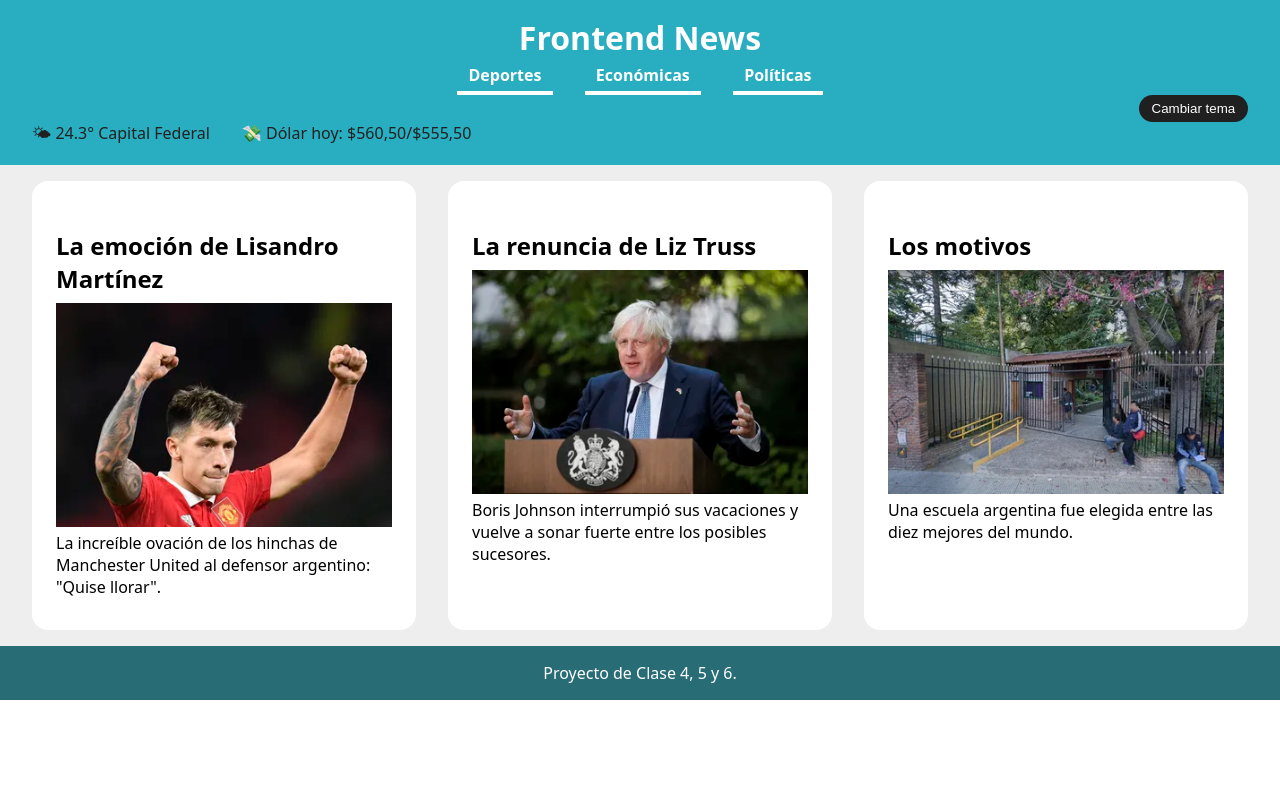
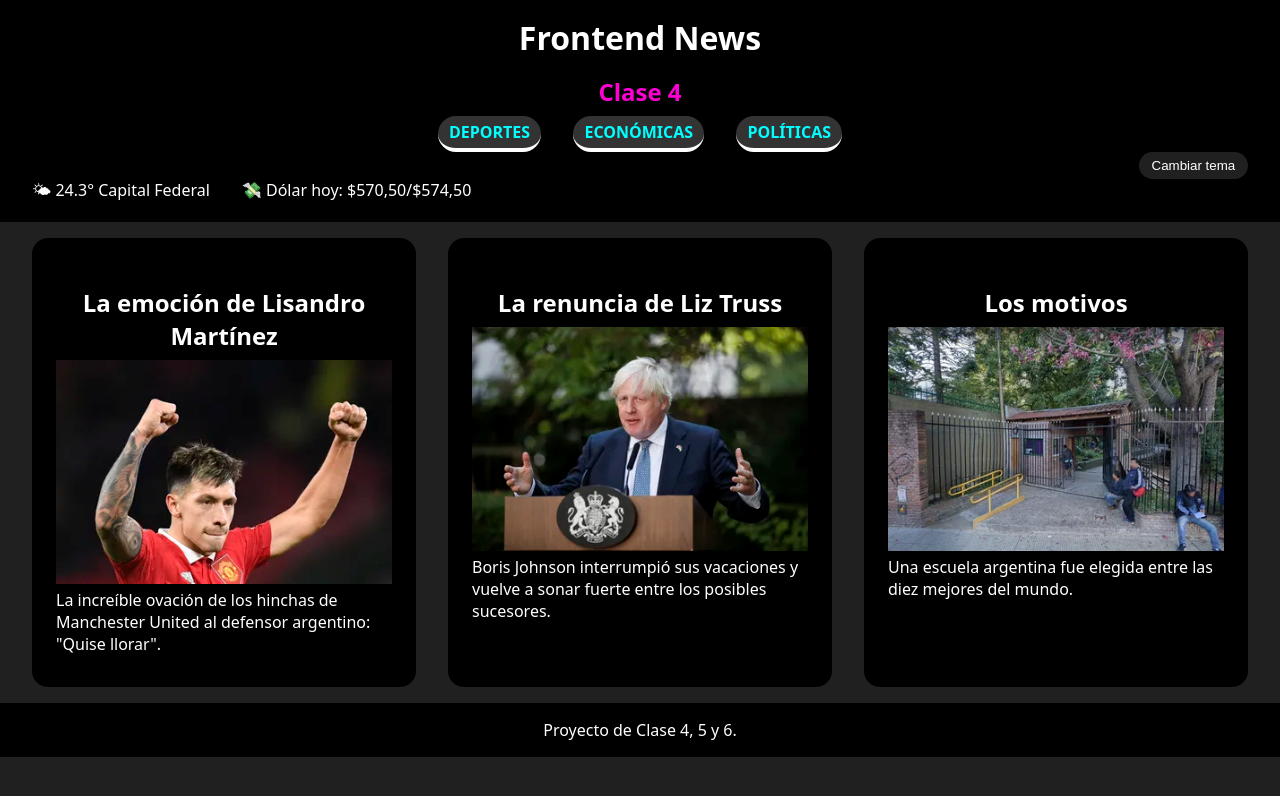
Before and after one commit to ikedh/clase3-FrontEnd2, a plain HTML site: page index.html in a window 1280 px wide. Drawn offline with Linux system fonts and the light colour scheme.

Commit message:
clase viernes

```diff
--- /dev/null
+++ b/clase4viernes.js
@@ -0,0 +1,64 @@
+const nombre = "Miguel"
+
+const miTemple = `Mi nombre es ${nombre}`
+
+console.log(miTemple)
+
+
+/* const etiqueta = document.querySelector("h2")
+
+etiqueta.style.color="red" */
+
+
+
+const sitio = document.querySelector('body');
+const btnTema = document.querySelector('.tema button')
+const menuItems =  document.querySelectorAll('nav li');
+const contenedorNoticias = document.querySelector('main');
+const articulos = document.querySelectorAll('article');
+const titulos = document.querySelectorAll('article h2');
+
+
+console.log(menuItems[0].style)
+
+
+menuItems.forEach( item => {
+    item.style.textTransform = "uppercase";
+    item.style.color = "aqua";
+    item.style.backgroundColor = "rgba(255,255,255,0.2)";
+    item.style.borderRadius = "50vh";
+})
+
+console.log(contenedorNoticias)
+
+/* ----------------------------- Editando clases ---------------------------- */
+
+
+console.log(sitio.classList)
+
+console.log(sitio.classList.contains('dark'))
+console.log(sitio.classList)
+
+console.log(sitio.classList.add('dark'))
+console.log(sitio.classList)
+
+console.log(sitio.classList.add('remove'))
+console.log(sitio.classList)
+
+console.log(sitio.classList.toggle('remove'))
+console.log(sitio.classList)
+
+
+
+/* -------------------------------------------------------------------------- */
+/*                          CONSIGNA MESA DE TRABAJO                          */
+/* -------------------------------------------------------------------------- */
+// Primero debemos comentar o eliminar las líneas que modifican las clases de "sitio"
+// 1- Desarrollar la función a continuacion para que el usuario elija el tema del sitio.
+// 2- Debemos preguntarle al usuario mediante un confirm si desea usar el modo oscuro.
+// 3- Si el usuario confirma debemos aplicar la clase "dark" al "sitio", si cancela debe quedar en modo claro.
+// 4- A su vez, si está en modo onsecuritypolicyviolation, el texto del boton debe decir "Cambiar a modo claro 🌞". De lo contrario, si está en modo claro debeb decir "Cambiar a modo oscuro 🌛"
+function elegirTema() {
+
+}
+elegirTema();
--- a/index.html
+++ b/index.html
@@ -13,6 +13,7 @@
 
     <header>
         <h1>Frontend News</h1>
+        <h2 class="subtitulo subModificado">Clase 4</h2>
         <nav>
             <ul>
                 <li>Deportes</li>
@@ -26,7 +27,7 @@
         </div>
         <div class="info">
             <p class="clima">🌤 24.3° Capital Federal</p>
-            <p class="dolar">💸 Dólar hoy: $560,50/$555,50</p>
+            <p class="dolar">💸 Dólar hoy: $570,50/$574,50</p>
         </div>
     </header>
 
@@ -55,7 +56,7 @@
     </footer>
 
 
-    <script src="./clase4.js"></script>
+    <script src="./clase4viernes.js"></script>
 
 
 </body>
--- a/styles.css
+++ b/styles.css
@@ -24,8 +24,16 @@ header {
     color: white;
 }
 
-header h1 {
+header h1 , h2 {
     text-align: center;
+}
+
+.subtitulo{
+    color: green;
+}
+
+.subModificado{
+    color: rgb(255, 0, 212);
 }
 
 .tema {
```
